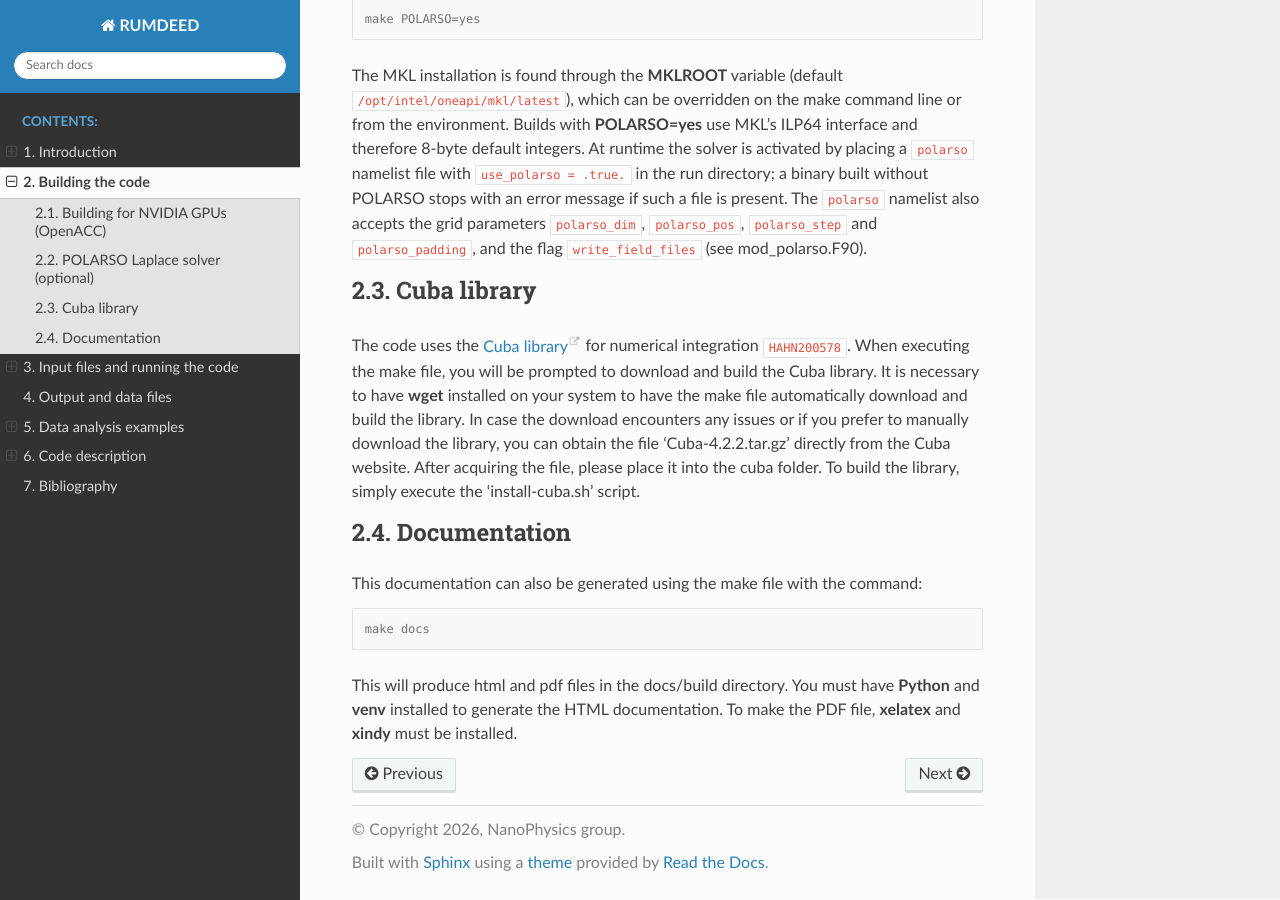
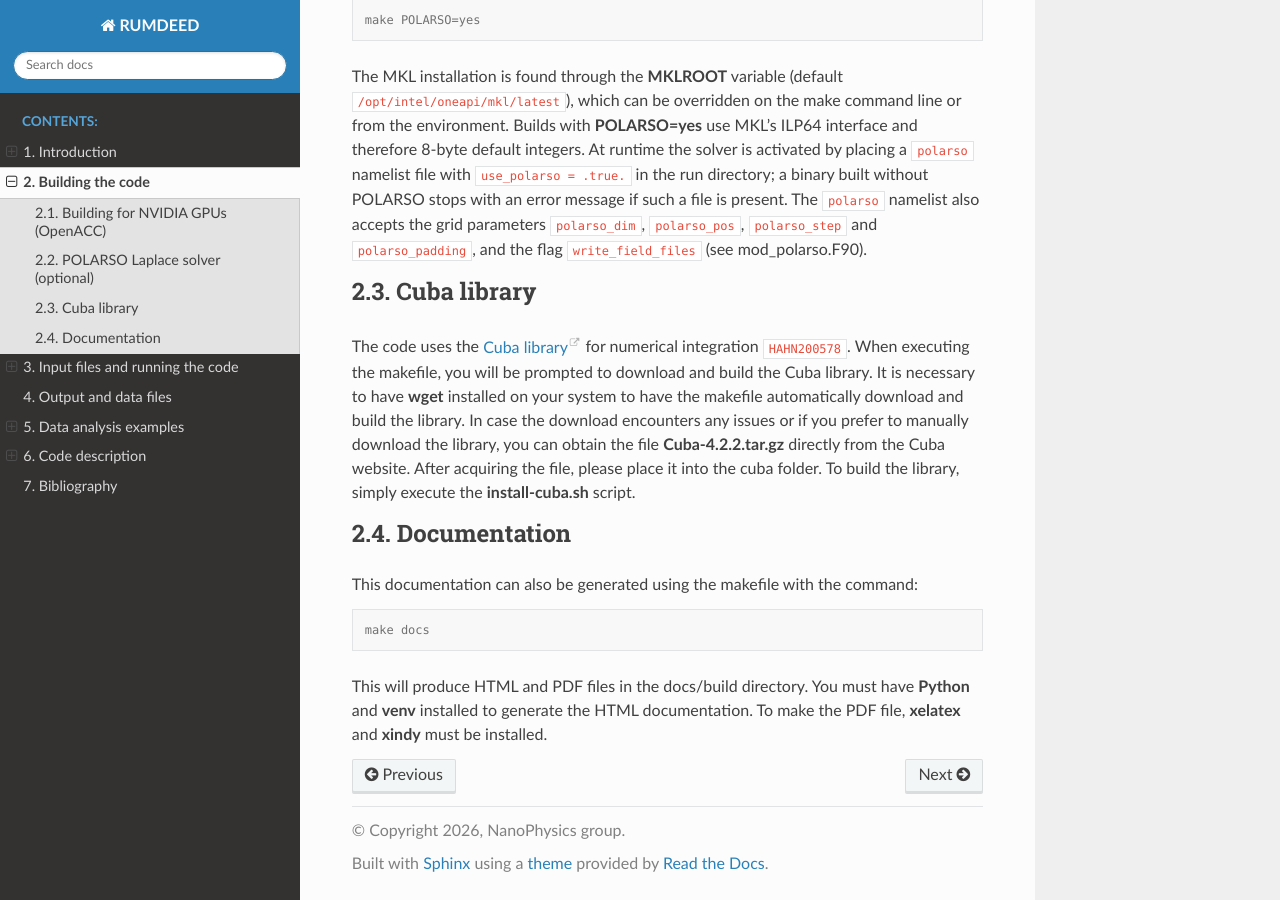
Before and after one commit to NanoPhysicsCenter/RUMDEED, a Sphinx documentation site: the page built from docs/source/build.rst, in a window 1280 px wide and 900 px high, scrolled down 2081 px. Built offline with Sphinx 7.4.7 and the Read the Docs theme 3.1.0, drawn with Linux system fonts in a browser that asks for light colours; cross-references to code outside the pages are shown as plain code; some of the changed text lies outside the part shown.

Commit message:
Polish the documentation wording, layout and formatting
- run.rst: group the input parameters under rubric headings, fix
  grammar and unit spellings, format Fortran literals as code, name
  the laser input file, note the unused work function model number
  and unify the tip terminology
- output.rst: correct how Gaussian emission is toggled, reword the
  volt.dt note, fix typos, add units to the init.bin table and make
  the section rules uniform
- build.rst: fix a comma splice, use makefile as one word and make
  the filename and command markup consistent
- intro.rst: fix the open source software list so it renders as a
  bullet list and lowercase emission names mid-sentence
- code.rst: give the hyperboloid tip section a real heading and body,
  fill the thermal-field placeholder and clean up the math markup
- data.rst: drop the empty Checkerboard heading, nest the analysis
  steps under the thermal-field example and update deprecated pandas
  and matplotlib usage

Co-Authored-By: Claude Fable 5 <noreply@anthropic.com>

```diff
--- a/docs/source/build.rst
+++ b/docs/source/build.rst
@@ -30,9 +30,9 @@ After installing the necessary build utilities, navigate to the "RUMDEED" direct
 
    make
 
-This command will compile the code and generate an executable file named *RUMDEED.out* within the build directory.
+This command will compile the code and generate an executable file named **RUMDEED.out** within the build directory.
 Once the compilation is complete, you can proceed to run the code as explained in the documentation.
-The unit and integration tests can be run with the command **make test**.
+The unit and integration tests can be run with the command ``make test``.
 
 If you prefer to use a different compiler, you can specify the **CC** and **FC** variables when executing the make command.
 For instance, if you want to compile using the Intel compilers, utilize the following command:
@@ -58,7 +58,7 @@ The GPU compute capability can optionally be given with the **GPU_CC** variable,
 example ``make ACC=gpu GPU_CC=cc80`` for an A100.
 This can be combined with OpenMP (which is enabled by default): the offloaded kernel runs
 on the GPU while the remaining parallel loops (emission, position and velocity updates)
-keep running on the CPU cores. The regular CPU-only builds are unaffected, when compiling
+keep running on the CPU cores. The regular CPU-only builds are unaffected: when compiling
 with gfortran or without the **ACC** variable the OpenACC directives are ignored and the
 OpenMP code path is used as before.
 
@@ -104,21 +104,21 @@ also accepts the grid parameters ``polarso_dim``, ``polarso_pos``, ``polarso_ste
 Cuba library
 ------------
 The code uses the `Cuba library <https://feynarts.de/cuba/>`_ for numerical integration :cite:p:`HAHN200578`.
-When executing the make file, you will be prompted to download and build the Cuba library.
-It is necessary to have **wget** installed on your system to have the make file automatically download and build the library.
+When executing the makefile, you will be prompted to download and build the Cuba library.
+It is necessary to have **wget** installed on your system to have the makefile automatically download and build the library.
 In case the download encounters any issues or if you prefer to manually download the library,
-you can obtain the file 'Cuba-4.2.2.tar.gz' directly from the Cuba website.
-After acquiring the file, please place it into the cuba folder. To build the library, simply execute the 'install-cuba.sh' script.
+you can obtain the file **Cuba-4.2.2.tar.gz** directly from the Cuba website.
+After acquiring the file, please place it into the cuba folder. To build the library, simply execute the **install-cuba.sh** script.
 
 Documentation
 -------------
-This documentation can also be generated using the make file with the command:
+This documentation can also be generated using the makefile with the command:
 
 .. code-block:: console
 
    make docs
 
-This will produce html and pdf files in the docs/build directory. You must have **Python** and **venv** installed to generate the HTML documentation.
+This will produce HTML and PDF files in the docs/build directory. You must have **Python** and **venv** installed to generate the HTML documentation.
 To make the PDF file, **xelatex** and **xindy** must be installed.
 
 .. index:: build, make, git, compiler, gfortran, github, Intel, ifort, ifx, Cuba library, Windows Subsystem for Linux (WSL), Python, venv, xelatex, xindy, GPU, OpenACC, nvfortran, NVIDIA HPC SDK
--- a/docs/source/intro.rst
+++ b/docs/source/intro.rst
@@ -3,8 +3,8 @@ Introduction
 
 The Reykjavík University Molecular Dynamics code for Electron Emission and Dynamics (RUMDEED) program was first written by Andreas Pedersen in Python
 to simulate space charge limited photo emission :cite:p:`PhysRevLett.104.175002`. It was later rewritten in Fortran by Kristinn Torfason with parallelization using OpenMP.
-He also extended the code to include Field emission :cite:p:`doi:10.1063/1.4914855,doi:10.1063/1.4972821` and
-Thermal-field emission :cite:p:`PhysRevApplied.15.014040`. Laser pulse functionality was added by Hákon Örn.
+He also extended the code to include field emission :cite:p:`doi:10.1063/1.4914855,doi:10.1063/1.4972821` and
+thermal-field emission :cite:p:`PhysRevApplied.15.014040`. Laser pulse functionality was added by Hákon Örn.
 
 .. index:: Python, Fortran, Photo emission, Field emission, Thermal-field emission
 
@@ -29,5 +29,6 @@ necessarily reflect the views of the United States Air Force.
 Other software
 ---------------
 The RUMDEED code uses the following open source software:
+
 - Cuba, a library for multidimensional numerical integration :cite:p:`HAHN200578`
 - KDTree2, a library for nearest neighbor search :cite:p:`kennel2004kdtree`
```
Also changed, not shown: docs/source/code.rst (+8 -6 lines), docs/source/data.rst (+11 -30 lines), docs/source/output.rst (+40 -27 lines), docs/source/run.rst (+68 -46 lines).
